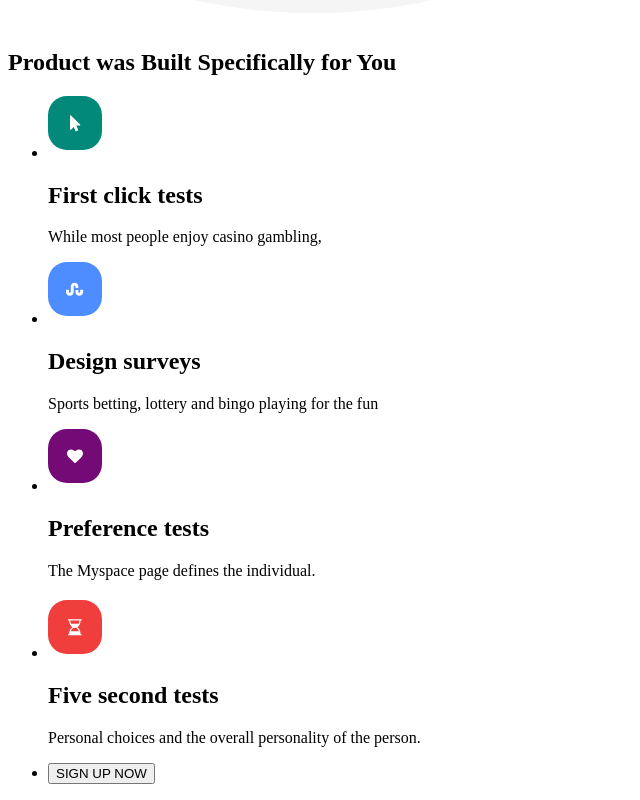
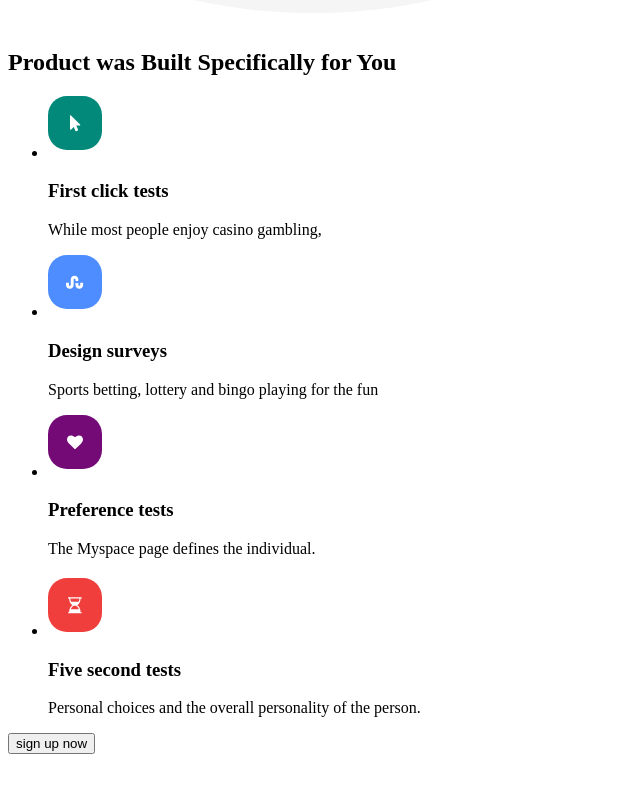
Before and after one commit to Ferd1xx/blended-3-1, a plain HTML site: page index.html in a window 1280 px wide. Shown: the part 867-1667 px from the top of the page, without its empty margins (0-640 px from the left). After the commit the page ends 1629 px from the top, so only its background shows below. Drawn offline with Linux system fonts and the light colour scheme.

Commit message:
blended 3-1

```diff
--- a/index.html
+++ b/index.html
@@ -43,53 +43,53 @@
         />
       </section>
       <section>
-        <h1>Product was Built Specifically for You</h1>
+        <h2>Product was Built Specifically for You</h2>
         <ul>
           <li>
             <img
               src="./images/icon-1.svg"
-              alt="icon-1"
+              alt="Product was Built Specifically for You"
               width="54"
               height="62"
             />
-            <h2>First click tests</h2>
+            <h3>First click tests</h3>
             <p>While most people enjoy casino gambling,</p>
           </li>
           <li>
             <img
               src="./images/icon-2.svg"
-              alt="icon-2"
+              alt="First click tests"
               width="54"
               height="62"
             />
-            <h2>Design surveys</h2>
+            <h3>Design surveys</h3>
             <p>Sports betting, lottery and bingo playing for the fun</p>
           </li>
           <li>
             <img
               src="./images/icon-3.svg"
-              alt="icon-3"
+              alt="Design surveys"
               width="54"
               height="62"
             />
-            <h2>Preference tests</h2>
+            <h3>Preference tests</h3>
             <p>The Myspace page defines the individual.</p>
           </li>
           <li>
             <img
               src="./images/icon-4.svg"
-              alt="icon-4"
+              alt="Preference tests"
               width="54"
               height="62"
             />
-            <h2>Five second tests</h2>
+            <h3>Five second tests</h3>
             <p>Personal choices and the overall personality of the person.</p>
           </li>
         </ul>
-        <ul>
-          <li><button type="button">SIGN UP NOW</button></li>
-        </ul>
+        <button type="button">sign up now</button>
       </section>
+
+      <section></section>
     </main>
     <footer></footer>
   </body>
```
Also changed, not shown: images/collaboration-img.svg (added), images/icon-5.svg (added), images/icon-6.svg (added), images/icon-7.svg (added), images/management-img.svg (added), images/support-img.svg (added).
